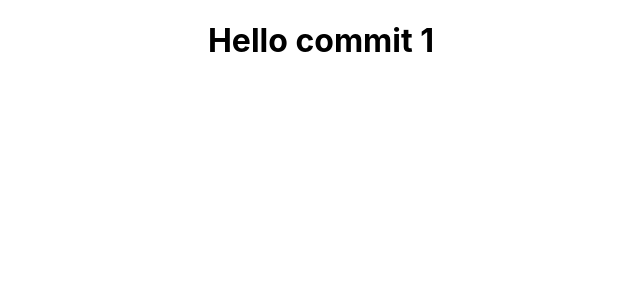
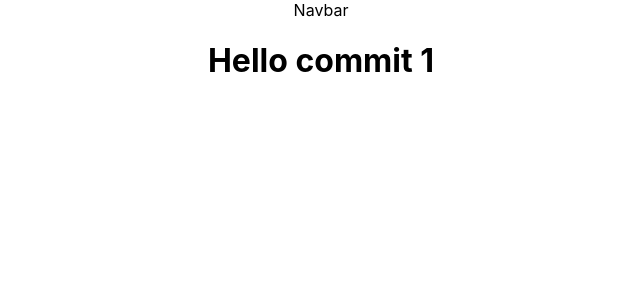
Before and after one commit to radwija/learn-git-demo-react, a React (Create React App) app: page / in a window 1280 px wide. Shown: the top 300 px of the page, without its empty margins (319-959 px from the left). Built offline with nearby package versions, Linux system fonts and the light colour scheme.

Commit message:
creating navbar

```diff
--- a/src/App.js
+++ b/src/App.js
@@ -1,10 +1,12 @@
 import logo from './logo.svg';
 import './App.css';
 import { HelloWorldComp } from './components/HelloWorldComp';
+import { MyNavbar } from './components/MyNavbar';
 
 function App() {
   return (
     <div className="App">
+      <MyNavbar/>
       <HelloWorldComp />
     </div>
   );
--- /dev/null
+++ b/src/components/MyNavbar.js
@@ -0,0 +1,7 @@
+import React from 'react'
+
+export const MyNavbar = () => {
+  return (
+    <div>Navbar</div>
+  )
+}
```
Also changed, not shown: 1 other file (tests, documents, lock files or other folders).
